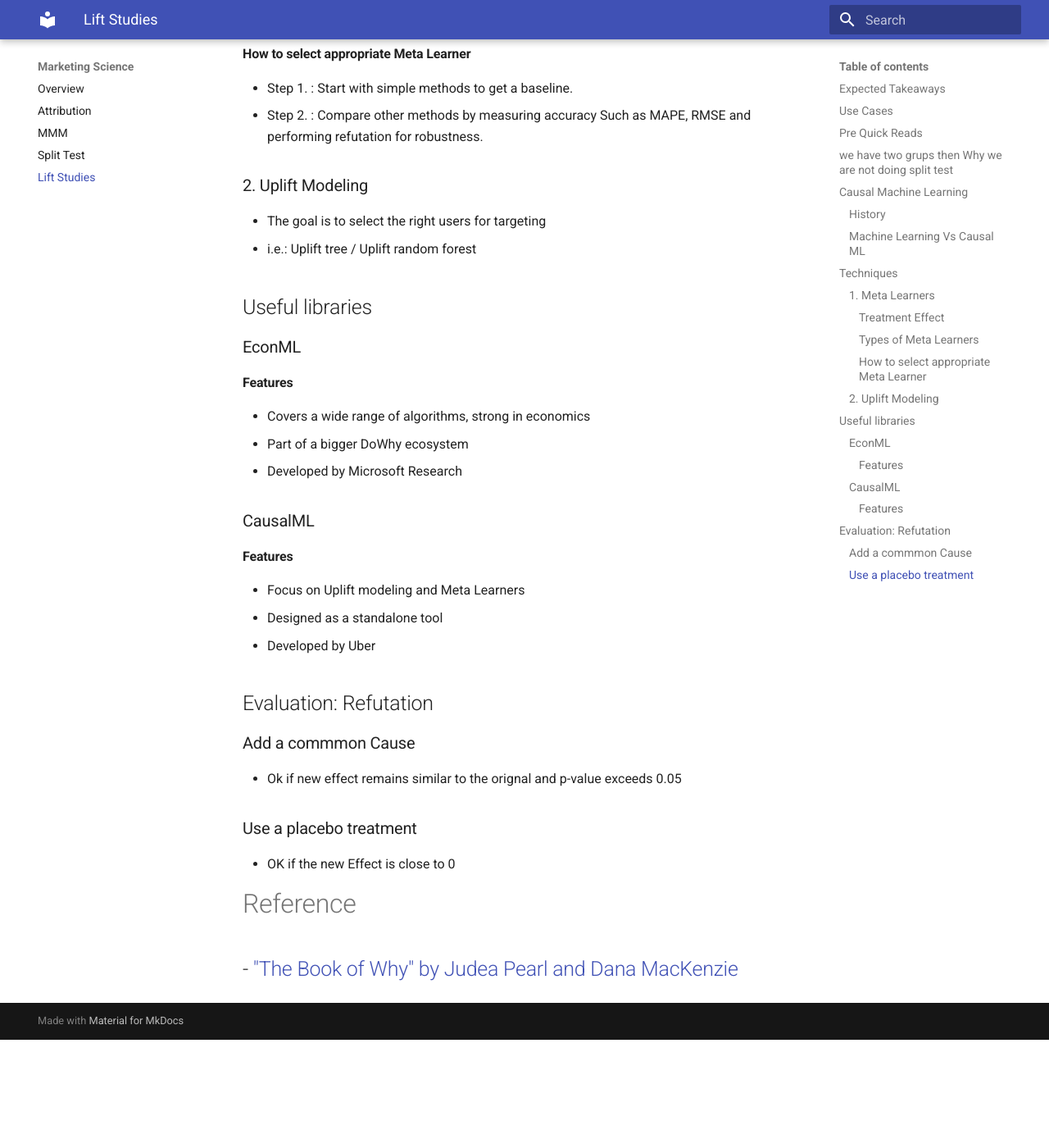
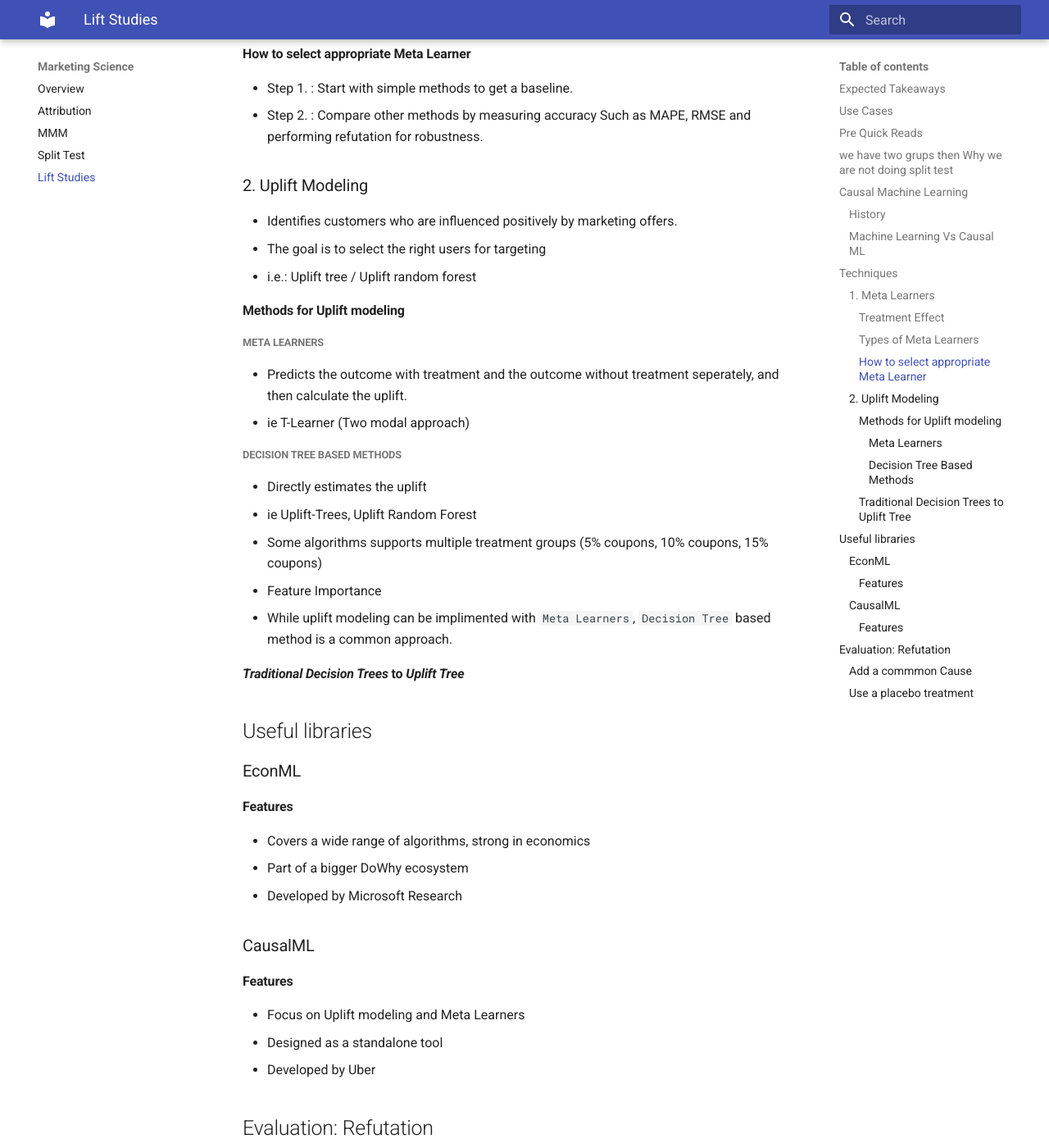
Before and after one commit to alokvermaotw/alokvermaotw.github.io, an MkDocs documentation site: the page built from docs/marketing_science/lift_test.md, in a window 1280 px wide and 1400 px high, scrolled down 3050 px. Shown: the whole window at 82% size. Built offline with MkDocs 1.6.1 and Material for MkDocs 9.7.7, drawn with Linux system fonts in a browser that asks for light colours; before the commit the page ends 4318 px from its top, so only the background shows below that.

Commit message:
added ml

```diff
--- a/docs/marketing_science/lift_test.md
+++ b/docs/marketing_science/lift_test.md
@@ -63,8 +63,23 @@
 - Step 2. : Compare other methods by measuring accuracy Such as MAPE, RMSE and performing refutation for robustness.
 
 ### 2. Uplift Modeling
+- Identifies customers who are influenced positively by marketing offers.
 - The goal is to select the right users for targeting
 - i.e.: Uplift tree / Uplift random forest
+
+#### Methods for Uplift modeling
+##### Meta Learners
+- Predicts the outcome with treatment and the outcome without treatment seperately, and then calculate the uplift.
+- ie T-Learner (Two modal approach)
+##### Decision Tree Based Methods
+- Directly estimates the uplift
+- ie Uplift-Trees, Uplift Random Forest
+- Some algorithms supports multiple treatment groups (5% coupons, 10% coupons, 15% coupons)
+- Feature Importance
+- While uplift modeling can be implimented with `Meta Learners`, `Decision Tree` based method is a common approach.
+
+#### *Traditional Decision Trees* to *Uplift Tree*
+
 
 ## Useful libraries
 ### EconML
--- a/mkdocs.yml
+++ b/mkdocs.yml
@@ -16,10 +16,6 @@ plugins:
 
 nav:
   - Home: index.md
-  - GenAI:
-      - Overview: genai/genai.md
-      - LLMs: genai/llms.md
-      - Prompt Engineering: genai/prompt_engineering.md
   - DevOps:
       - Overview: devops/devops.md
       - CI/CD:
@@ -39,6 +35,21 @@ nav:
       - Overview: analytics/analytics.md
       - Descriptive: analytics/descriptive.md
       - Inferential: analytics/inferential.md
+  - Machine Learning:
+      - Overview: machine_learning/machine_learning.md
+      - Supervised:
+          - Regression:
+              - Overview: machine_learning/Supervised/regression.md
+          - Classification:
+              - Overview: machine_learning/Supervised/Classification.md
+              - Random Tree Classifier: machine_learning/Supervised/Classification.random_tree_classifier.md
+      - Unsupervised:
+          - Clustering:
+              - Overview: machine_learning/unsupervised/clustering/clustering.md
+  - GenAI:
+      - Overview: genai/genai.md
+      - LLMs: genai/llms.md
+      - Prompt Engineering: genai/prompt_engineering.md
   - Marketing Science:
       - Overview: marketing_science/marketing_science.md
       - Attribution: marketing_science/attribution.md
```
Also changed, not shown: docs/machine_learning/machine_learning.md (added, +1 -0 lines), docs/machine_learning/supervised/classification/classfication.md (added), docs/machine_learning/supervised/classification/random_tree_classifier.md (added), docs/machine_learning/supervised/regression/regression.md (added), docs/machine_learning/unsupervised/clustering/clustering.md (added).
